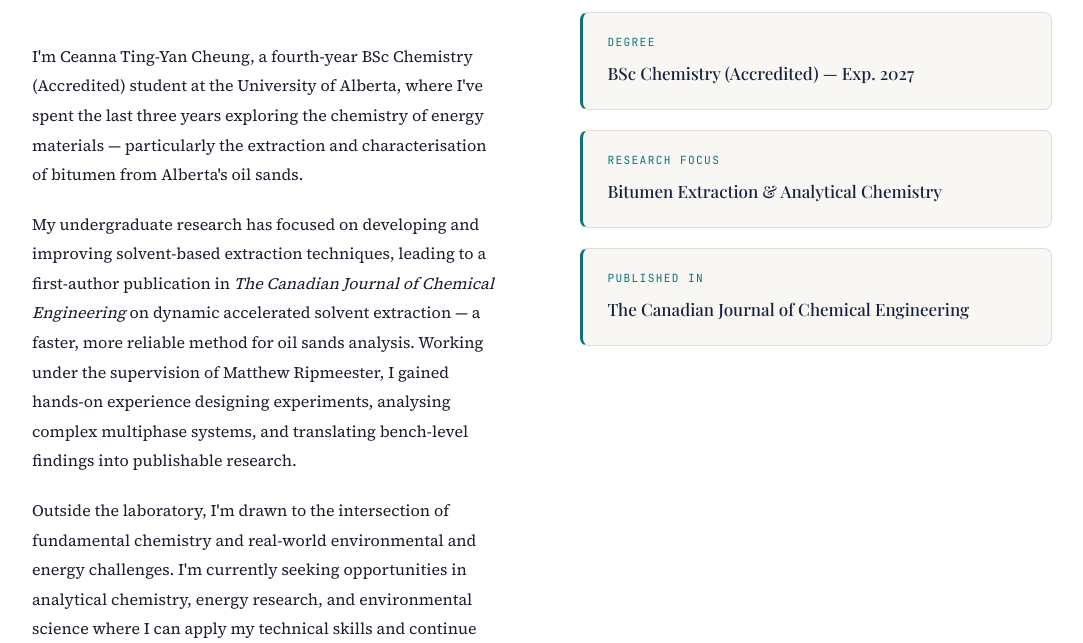
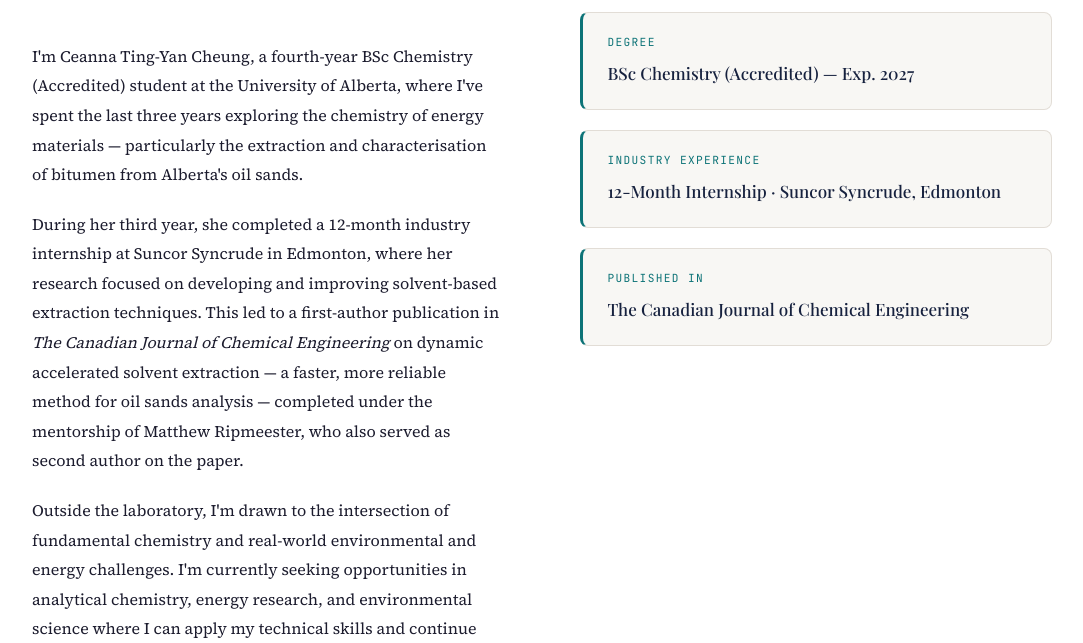
Before and after one commit to SamuelChan314/ceanna, a plain HTML site: page about.html in a window 1280 px wide. Shown: the part 562-1205 px from the top of the page, without its empty margins (98-1181 px from the left). Drawn offline with nearby package versions, Linux system fonts and the light colour scheme; a web font is replaced by a local one.

Commit message:
Add files via upload

```diff
--- a/about.html
+++ b/about.html
@@ -63,13 +63,13 @@
               from Alberta's oil sands.
             </p>
             <p class="reveal reveal-delay-1" style="color:var(--color-text);line-height:1.85;">
-              My undergraduate research has focused on developing and improving solvent-based
-              extraction techniques, leading to a first-author publication in
-              <em>The Canadian Journal of Chemical Engineering</em> on dynamic accelerated
-              solvent extraction — a faster, more reliable method for oil sands analysis.
-              Working under the supervision of Matthew Ripmeester, I gained hands-on
-              experience designing experiments, analysing complex multiphase systems,
-              and translating bench-level findings into publishable research.
+              During her third year, she completed a 12-month industry internship at
+              Suncor Syncrude in Edmonton, where her research focused on developing and
+              improving solvent-based extraction techniques. This led to a first-author
+              publication in <em>The Canadian Journal of Chemical Engineering</em> on dynamic
+              accelerated solvent extraction — a faster, more reliable method for oil sands
+              analysis — completed under the mentorship of Matthew Ripmeester, who also
+              served as second author on the paper.
             </p>
             <p class="reveal reveal-delay-2" style="color:var(--color-text);line-height:1.85;">
               <!-- ▸ REPLACE: Add a personal note — hobbies, what drives you, future goals -->
@@ -91,8 +91,8 @@
             <div style="font-family:var(--font-display);font-size:1.0625rem;color:var(--color-navy);font-weight:500;">BSc Chemistry (Accredited) — Exp. 2027</div>
           </div>
           <div style="background:var(--color-bg);border:1px solid var(--color-border);border-left:3px solid var(--color-teal);border-radius:var(--radius-md);padding:1.25rem 1.5rem;">
-            <div style="font-family:var(--font-mono);font-size:0.7rem;color:var(--color-teal);letter-spacing:0.12em;text-transform:uppercase;margin-bottom:0.4rem;">Research Focus</div>
-            <div style="font-family:var(--font-display);font-size:1.0625rem;color:var(--color-navy);font-weight:500;">Bitumen Extraction &amp; Analytical Chemistry</div>
+            <div style="font-family:var(--font-mono);font-size:0.7rem;color:var(--color-teal);letter-spacing:0.12em;text-transform:uppercase;margin-bottom:0.4rem;">Industry Experience</div>
+            <div style="font-family:var(--font-display);font-size:1.0625rem;color:var(--color-navy);font-weight:500;">12-Month Internship · Suncor Syncrude, Edmonton</div>
           </div>
           <div style="background:var(--color-bg);border:1px solid var(--color-border);border-left:3px solid var(--color-teal);border-radius:var(--radius-md);padding:1.25rem 1.5rem;">
             <div style="font-family:var(--font-mono);font-size:0.7rem;color:var(--color-teal);letter-spacing:0.12em;text-transform:uppercase;margin-bottom:0.4rem;">Published In</div>
```
Also changed, not shown: experience.html (+7 -6 lines).
